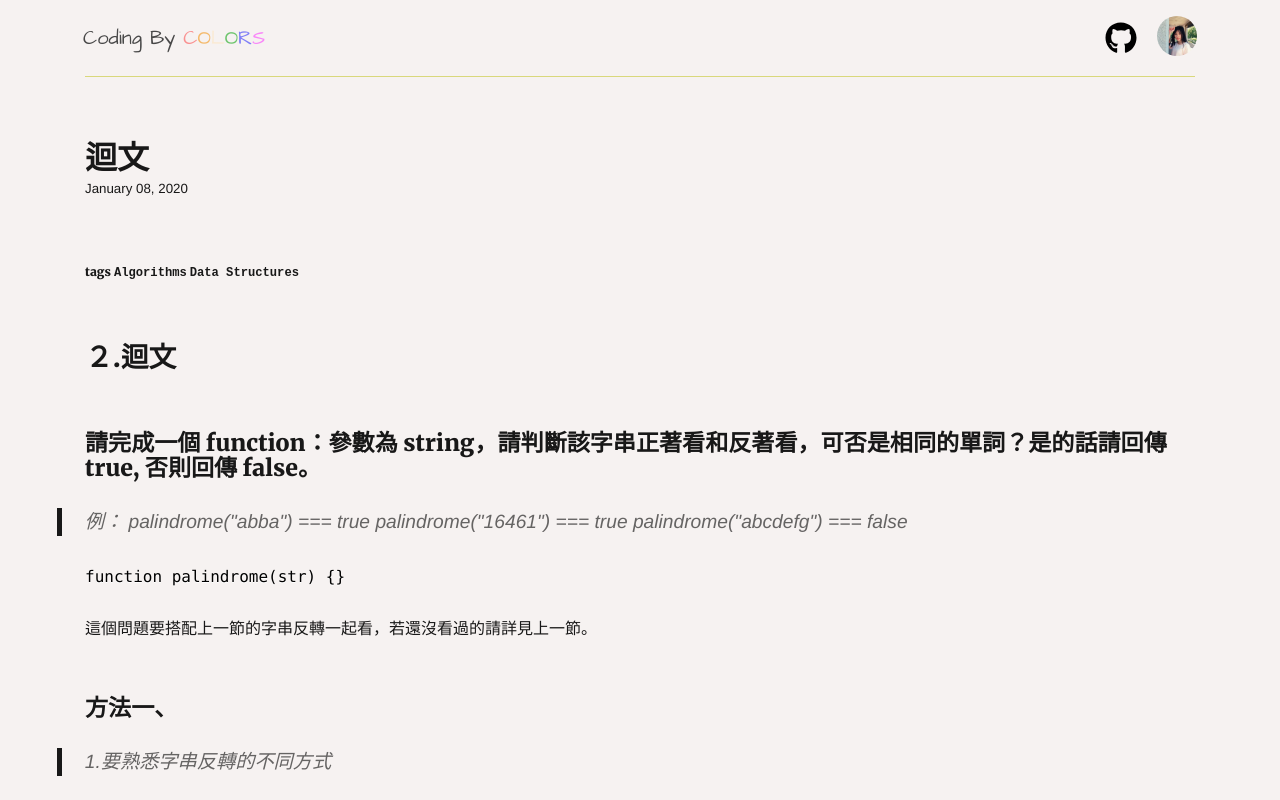
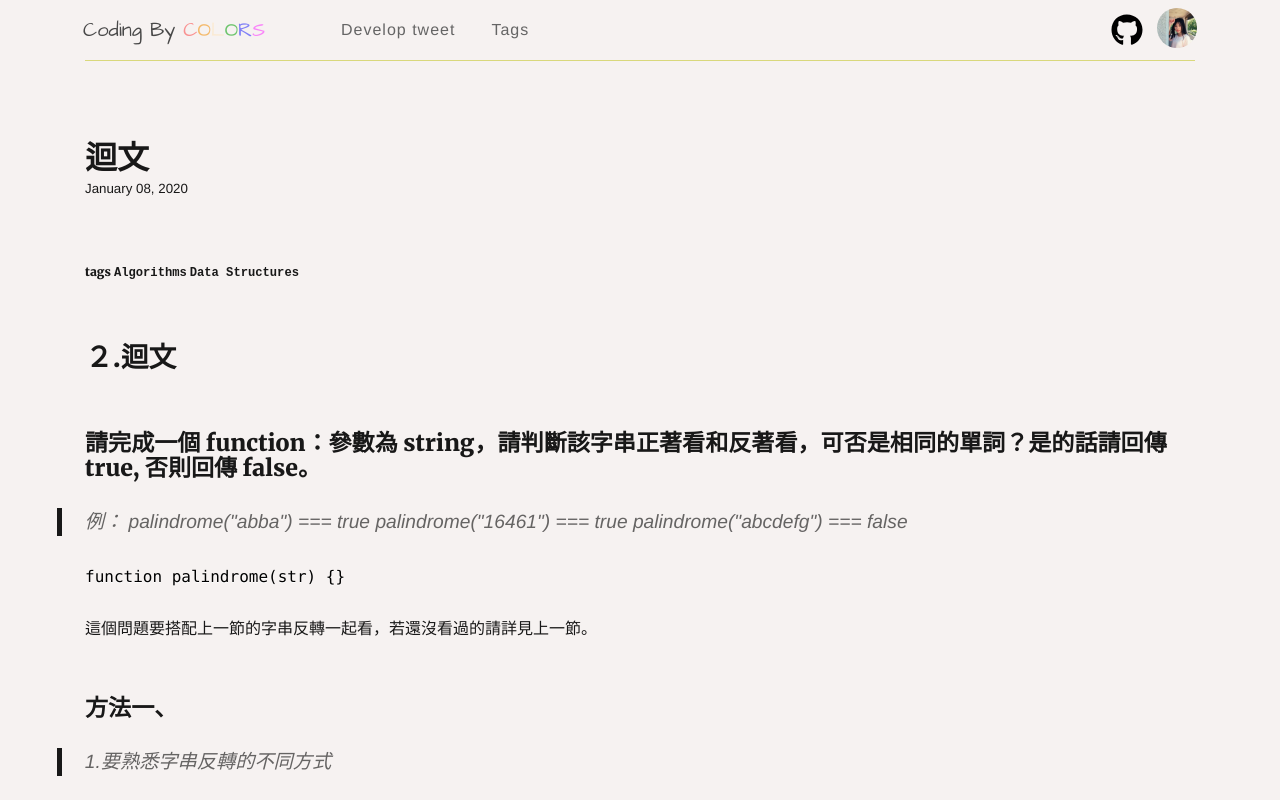
Before and after one commit to linyujo/CodingByColors, a Gatsby site: page /algorithms_and_data_structure_palindrome/ in a window 1280 px wide. Shown: the top 800 px of the page. Built offline with nearby package versions, Linux system fonts and the light colour scheme; Gatsby itself is replaced by a stand-in of ours; some packages are replaced by stand-ins of ours; code samples lack their colours.

Commit message:
[Feature]Header RWD finished

```diff
--- /dev/null
+++ b/src/components/Avatar.tsx
@@ -0,0 +1,37 @@
+import React, { FC } from "react"
+import styled from "styled-components"
+
+const Image = styled.img`
+  margin-bottom: 0;
+  border-radius: 50%;
+  transition: transform 0.5s;
+  opacity: 1;
+  animation-name: fadeInOpacity;
+  animation-iteration-count: 1;
+  animation-timing-function: ease-in;
+  animation-duration: 0.5s;
+  &:hover {
+    transform: scale(1.2);
+  }
+  @keyframes fadeInOpacity {
+    0% {
+      opacity: 0;
+    }
+    100% {
+      opacity: 1;
+    }
+  }
+`
+
+interface Props {
+  src: string
+  alt: string
+  height: number
+  width: number
+}
+
+const Avatar: FC<Props> = ({ src, alt, height, width }) => (
+  <Image src={src} alt={alt} height={height} width={width} />
+)
+
+export default Avatar
--- a/src/components/FadeInOut.tsx
+++ b/src/components/FadeInOut.tsx
@@ -1,29 +1,42 @@
 import React from "react"
 import { Transition } from "react-transition-group"
 
-const defaultStyles = {
-  position: "fixed",
-  top: 0,
-  left: 0,
-  right: 0,
-  zIndex: 500,
-  display: "block",
-  transform: "translateY(-100%)",
-  transition: "all 0.3s ease",
+interface Props {
+  toggle: Boolean
+  transitionStyles: {
+    entering: {
+      transform: string
+    }
+    entered: {
+      transform: string
+    }
+    exiting: {
+      transform: string
+    }
+  }
+  defaultStyles: {
+    position: string
+    top?: number
+    left?: number
+    right?: number
+    bottom?: number
+    zIndex: number
+    display: string
+    transform: {
+      transform: string
+    }
+    transition: string
+  }
 }
 
-const transitionStyles = {
-  entering: { transform: "translateY(-100%)" },
-  entered: { transform: "translateY(0)" }, // Transition to component being visible and having its position reset.
-  exiting: { transform: "translateY(-100%)" }, // Fade element out and slide it back up on exit.
-}
-
-interface Props {
-  inCondition: Boolean
-}
-
-const FadeInOut: React.FC<Props> = ({ inCondition, children }) => (
-  <Transition in={inCondition} timeout={{ enter: 0, exit: 0 }}>
+const FadeInOut: React.FC<Props> = ({
+  toggle,
+  transitionStyles,
+  defaultStyles,
+  children,
+}) => {
+  return (
+    <Transition in={toggle} timeout={{ enter: 0, exit: 0 }}>
       {status => (
         <div
           style={{
@@ -36,5 +49,6 @@ const FadeInOut: React.FC<Props> = ({ inCondition, children }) => (
       )}
     </Transition>
   )
+}
 
 export default FadeInOut
--- /dev/null
+++ b/src/components/HamburgerButton.tsx
@@ -0,0 +1,115 @@
+import React, { FC, useState } from "react"
+import styled from "styled-components"
+
+// const Hamburger = styled.a`
+//   z-index: 100;
+//   span {
+//     display: block;
+//     width: 32px;
+//     height: 2px;
+//     margin-bottom: 8px;
+//     background-color: #007acc;
+//     transition: all 0.3s;
+//     &:nth-child(3) {
+//       margin-bottom: 0;
+//     }
+//   }
+// `
+
+// const Cross = styled.a`
+//   display: block;
+//   width: 32px;
+//   height: 34px;
+//   span {
+//     width: 32px;
+//     height: 2px;
+//     background-color: #007acc;
+//     position: absolute;
+//     top: 50%;
+//     left: 50%;
+//     &:nth-child(1) {
+//       transform: translate(-50%, -50%) rotate(45deg);
+//     }
+//     &:nth-child(2) {
+//       transform: translate(-50%, -50%) rotate(-45deg);
+//     }
+//   }
+// `
+
+const Hamburger = styled.a`
+  z-index: 1000;
+  width: 32px;
+  height: 20px;
+  position: relative;
+  transform: rotate(0deg);
+  transition: 0.5s ease-in-out;
+  span {
+    display: block;
+    position: absolute;
+    width: 100%;
+    height: 2px;
+    background-color: #484848;
+    border-radius: 2px;
+    opacity: 1;
+    left: 0;
+    transform: rotate(0deg);
+    transition: all 0.3s ease-in-out;
+    &:nth-child(1) {
+      top: 0px;
+    }
+    &:nth-child(2) {
+      top: 10px;
+    }
+    &:nth-child(3) {
+      top: 10px;
+    }
+    &:nth-child(4) {
+      top: 20px;
+    }
+  }
+  &.cross {
+    span {
+      &:nth-child(1) {
+        top: 18px;
+        width: 0%;
+        left: 50%;
+      }
+      &:nth-child(2) {
+        transform: rotate(45deg);
+      }
+      &:nth-child(3) {
+        transform: rotate(-45deg);
+      }
+      &:nth-child(4) {
+        top: 18px;
+        width: 0%;
+        left: 50%;
+      }
+    }
+  }
+`
+
+interface Props {
+  handleClick: Function
+}
+
+const HamburgerButton: FC<Props> = ({ handleClick }) => {
+  const [isDefault, toggleButton] = useState(true)
+  const handleToggle = () => {
+    toggleButton(!isDefault)
+    handleClick()
+  }
+
+  const toggleClass = isDefault ? "" : "cross"
+
+  return (
+    <Hamburger onClick={handleToggle} className={`Hamburger ${toggleClass}`}>
+      <span></span>
+      <span></span>
+      <span></span>
+      <span></span>
+    </Hamburger>
+  )
+}
+
+export default HamburgerButton
--- a/src/components/Header.tsx
+++ b/src/components/Header.tsx
@@ -1,4 +1,4 @@
-import React from "react"
+import React, { FC, useState } from "react"
 import { Link } from "gatsby"
 import ReactGA from "react-ga"
 import styled from "styled-components"
@@ -6,10 +6,18 @@ import styled from "styled-components"
 import FadeInOut from "./FadeInOut"
 import Icon from "./Icon"
 import { SpaceBetween } from "./flexStyles"
+import Avatar from "./Avatar"
+import HamburgerButton from "./HamburgerButton"
+import PopupNav from "./PopupNav"
 
 const Wrapper = styled.div`
   box-shadow: 0 3px 0px -2px #cece4fb8;
   margin: 0 -2px;
+  background: #f6f2f1;
+  height: 60px;
+  @media (max-width: 768px) {
+    height: 50px;
+  }
 `
 
 const Title = styled.div`
@@ -30,28 +38,9 @@ const IconGroup = styled.div`
   }
 `
 
-const Avatar = styled.img`
-  margin: 1rem;
-  margin-right: 0;
-  border-radius: 50%;
-  height: 40px;
-  width: 40px;
-  transition: transform 0.5s;
-  opacity: 1;
-  animation-name: fadeInOpacity;
-  animation-iteration-count: 1;
-  animation-timing-function: ease-in;
-  animation-duration: 0.5s;
-  &:hover {
-    transform: scale(1.2);
-  }
-  @keyframes fadeInOpacity {
-    0% {
-      opacity: 0;
-    }
-    100% {
-      opacity: 1;
-    }
+const AvatarWrapper = styled.div`
+  a {
+    margin-left: 10px;
   }
 `
 
@@ -61,7 +50,11 @@ const GroupLeft = styled.div`
   align-items: center;
 `
 
-const GroupRight = styled.div``
+const GroupRight = styled.div`
+  display: flex;
+  justify-content: center;
+  align-items: center;
+`
 
 const GroupRight_Large = styled.div`
   display: flex;
@@ -73,44 +66,84 @@ const GroupRight_Large = styled.div`
 `
 
 const GroupRight_Small = styled.div`
-  display: block;
-  padding: 12px;
-  padding-top: 20px;
-  padding-right: 2px;
   cursor: pointer;
-  span {
-    display: block;
-    width: 32px;
-    height: 2px;
-    background-color: #007acc;
-    margin-bottom: 8px;
-    transition: all 0.3s;
-  }
-  &:hover {
-    span:nth-child(1) {
-      transform: translateX(20%);
-    }
-    span:nth-child(3) {
-      transform: translateX(-20%);
-    }
-  }
   @media (min-width: 769px) {
     display: none;
   }
 `
+
+const Nav = styled.nav`
+  position: absolute;
+  left: 248px;
+  top: 50%;
+  transform: translateY(-50%);
+  a {
+    padding: 10px;
+    margin-right: 16px;
+    letter-spacing: 1px;
+    color: #656565;
+    transition: all 0.2s;
+    &:hover {
+      transform: scale(1.04);
+      color: #484848;
+    }
+  }
+  @media (max-width: 768px) {
+    display: none;
+  }
+`
+
+const headerTransitionStyles = {
+  entering: { transform: "translateY(-100%)" },
+  entered: { transform: "translateY(0)" }, // Transition to component being visible and having its position reset.
+  exiting: { transform: "translateY(-100%)" }, // Fade element out and slide it back up on exit.
+}
+
+const headerDefaultStyles = {
+  position: "fixed",
+  top: 0,
+  left: 0,
+  right: 0,
+  zIndex: 500,
+  display: "block",
+  transform: headerTransitionStyles.entered,
+  transition: "all 0.3s ease",
+}
+
+const popupNavTransitionStyles = {
+  entering: { transform: "translateX(0%)" },
+  entered: { transform: "translateX(100%)" },
+  exiting: { transform: "translateX(0%)" },
+}
+
+const popupNavDefaultStyles = {
+  position: "fixed",
+  top: 0,
+  right: 0,
+  bottom: 0,
+  zIndex: 500,
+  display: "block",
+  transform: popupNavTransitionStyles.entered,
+  transition: "all 0.3s ease",
+}
 
 interface Props {
   // location: Location
   isScrollDown: Boolean
 }
 
-function isEqual() {
-  console.log("isEqual")
-  return true
+const Header: FC<Props> = ({ isScrollDown }) => {
+  const [isHidePopupNav, togglePopupNav] = useState(true)
+  const handlePopupMenu = () => {
+    togglePopupNav(!isHidePopupNav)
   }
-
-const Header: React.FC<Props> = ({ isScrollDown }) => (
-  <FadeInOut inCondition={!isScrollDown}>
+  const locked = true
+  return (
+    <FadeInOut
+      toggle={isHidePopupNav ? !isScrollDown : locked}
+      transitionStyles={headerTransitionStyles}
+      defaultStyles={headerDefaultStyles}
+    >
       <div className="container">
         <Wrapper>
           <SpaceBetween>
@@ -135,6 +168,30 @@ const Header: React.FC<Props> = ({ isScrollDown }) => (
                 </Title>
               </Link>
             </GroupLeft>
+            <Nav>
+              <Link
+                to="/develop_tweet"
+                onClick={() => {
+                  ReactGA.event({
+                    category: "User",
+                    action: "Click navbar logo",
+                  })
+                }}
+              >
+                Develop tweet
+              </Link>
+              <Link
+                to="/tags"
+                onClick={() => {
+                  ReactGA.event({
+                    category: "User",
+                    action: "Click navbar logo",
+                  })
+                }}
+              >
+                Tags
+              </Link>
+            </Nav>
             <GroupRight>
               <GroupRight_Large>
                 <IconGroup>
@@ -143,16 +200,26 @@ const Header: React.FC<Props> = ({ isScrollDown }) => (
                     icon={["fab", "github"]}
                   />
                 </IconGroup>
-              <div>
+                <AvatarWrapper>
                   <Link to="/">
-                  <Avatar src="/images/avatar.jpg" alt="Raine" />
+                    <Avatar
+                      src="/images/avatar.jpg"
+                      alt="Raine"
+                      width={40}
+                      height={40}
+                    />
                   </Link>
-              </div>
+                </AvatarWrapper>
               </GroupRight_Large>
               <GroupRight_Small>
-              <span></span>
-              <span></span>
-              <span></span>
+                <HamburgerButton handleClick={handlePopupMenu} />
+                <FadeInOut
+                  toggle={isHidePopupNav}
+                  defaultStyles={popupNavDefaultStyles}
+                  transitionStyles={popupNavTransitionStyles}
+                >
+                  <PopupNav />
+                </FadeInOut>
               </GroupRight_Small>
             </GroupRight>
           </SpaceBetween>
@@ -160,5 +227,6 @@ const Header: React.FC<Props> = ({ isScrollDown }) => (
       </div>
     </FadeInOut>
   )
+}
 
 export default Header
--- /dev/null
+++ b/src/components/PopupNav.tsx
@@ -0,0 +1,75 @@
+import React, { FC } from "react"
+import { Link } from "gatsby"
+import ReactGA from "react-ga"
+import styled from "styled-components"
+
+import Icon from "./Icon"
+import Avatar from "./Avatar"
+
+const Wrapper = styled.nav`
+  width: 50vw;
+  height: 100vh;
+  background: #f6f2f1;
+  ul {
+    padding-top: 68px;
+    padding-left: 64px;
+    text-align: left;
+    li {
+      padding: 20px 10px;
+      a {
+        display: block;
+      }
+    }
+  }
+  @media (max-width: 500px) {
+    width: 60vw;
+    ul {
+      padding-left: 24px;
+    }
+  }
+`
+
+interface Props {}
+
+const PopupNav: FC<Props> = () => (
+  <Wrapper>
+    <ul>
+      <li>
+        <Link
+          to="/develop_tweet"
+          onClick={() => {
+            ReactGA.event({
+              category: "User",
+              action: "Click navbar logo",
+            })
+          }}
+        >
+          Develop tweet
+        </Link>
+      </li>
+      <li>
+        <Link
+          to="/tags"
+          onClick={() => {
+            ReactGA.event({
+              category: "User",
+              action: "Click navbar logo",
+            })
+          }}
+        >
+          Tags
+        </Link>
+      </li>
+      <li>
+        <Icon href={`https://github.com/linyujo`} icon={["fab", "github"]} />
+      </li>
+      <li>
+        <Link to="/">
+          <Avatar src="/images/avatar.jpg" alt="Raine" width={40} height={40} />
+        </Link>
+      </li>
+    </ul>
+  </Wrapper>
+)
+
+export default PopupNav
--- a/src/components/PostGrid.tsx
+++ b/src/components/PostGrid.tsx
@@ -72,6 +72,7 @@ const Wrapper = styled.div`
   @media (max-width: 768px) {
     flex: 0 0 100%;
     max-width: 100%;
+    margin-bottom: 40px;
     &.reversed {
       flex-direction: column;
     }
@@ -118,6 +119,7 @@ const Info = styled.div`
   @media (max-width: 768px) {
     .info-wrapper {
       padding-top: 0;
+      background: #f0ebe6;
     }
     .info-content {
       position: relative;
--- /dev/null
+++ b/src/components/ScrollWrapper.tsx
@@ -0,0 +1,66 @@
+import React, { useState, useEffect, FC, useRef, ReactNode } from "react"
+
+interface Props {
+  children: (props: InjectedCounterProps) => ReactNode
+}
+
+const ScrollWrapper: FC<Props> = ({ children }) => {
+  const [isScrollDown, toggleScrollDown] = useState(false)
+  const [isLocked, toggleLocked] = useState(false)
+  const [lastY, saveLastY] = useState(0) // keep the lastest Y position
+
+  let lastCall = null
+
+  const handleScrollDown = bool => {
+    toggleScrollDown(bool)
+  }
+
+  const wrapperElement = useRef(null) // get the DOM element
+
+  const scrolling = () => {
+    if (isLocked) {
+      return
+    }
+    toggleLocked(true)
+
+    const wrapper: HTMLElement | null = wrapperElement.current
+
+    if (lastCall) {
+      // clear the last setTimeout before starting a new one
+      clearTimeout(lastCall)
+    }
+    lastCall = setTimeout(() => {
+      // get the current Y position
+      let currentY = Math.abs(wrapper.offsetTop - window.scrollY)
+
+      if (handleScrollDown) {
+        // "The current Y position > 0" && "The latest Y position < the current Y position
+        if (currentY > 0 && lastY <= currentY) {
+          // "Scrolling DOWN"
+          toggleScrollDown(true)
+        } else {
+          // "Scrolling UP"
+          toggleScrollDown(false)
+        }
+        saveLastY(currentY)
+      }
+    }, 200)
+
+    toggleLocked(false)
+  }
+  useEffect(() => {
+    window.addEventListener("scroll", scrolling)
+    // returned function will be called on component unmount
+    return () => {
+      window.removeEventListener("scroll", scrolling)
+    }
+  })
+
+  return (
+    <div className="scroll-wrapper" ref={wrapperElement}>
+      {children({ isScrollDown })}
+    </div>
+  )
+}
+
+export default ScrollWrapper
--- a/src/components/flexStyles/index.tsx
+++ b/src/components/flexStyles/index.tsx
@@ -4,6 +4,7 @@ import styled from "styled-components"
 const SpaceBetween = styled.div`
   display: flex;
   justify-content: space-between;
+  height: inherit;
 `
 
 export { SpaceBetween }
--- a/src/components/layout.tsx
+++ b/src/components/layout.tsx
@@ -1,9 +1,10 @@
-import React from "react"
+import React, { useState, FC } from "react"
 import { Link } from "gatsby"
 import styled from "styled-components"
 
 import Head from "./Head"
 import Header from "../components/Header"
+import ScrollWrapper from "./ScrollWrapper"
 
 import { rhythm, scale } from "../utils/typography"
 
@@ -23,7 +24,7 @@ interface Props {
   title: string
 }
 
-const Layout: React.FC<Props> = ({ location, title, children }) => {
+const Layout: FC<Props> = ({ location, title, children }) => {
   const rootPath = `${__PATH_PREFIX__}/`
   let header
 
@@ -68,28 +69,19 @@ const Layout: React.FC<Props> = ({ location, title, children }) => {
     )
   }
 
-  const [isScrollDown, toggleScrollDown] = React.useState(false)
-
   return (
-    // <div
-    //   style={{
-    //     marginLeft: `auto`,
-    //     marginRight: `auto`,
-    //     maxWidth: rhythm(24),
-    //     padding: `${rhythm(1.5)} ${rhythm(3 / 4)}`,
-    //   }}
-    // >
     <Root className="root">
       <Head />
-      <Header isScrollDown={isScrollDown} />
-      <Main>
-        <div className="container">{children}</div>
-      </Main>
-      <footer>
-        © {new Date().getFullYear()}, Built with
-        {` `}
-        <a href="https://www.gatsbyjs.org">Gatsby</a>
-      </footer>
+      <ScrollWrapper>
+        {({ isScrollDown }) => (
+          <>
+            <Header isScrollDown={isScrollDown} />
+            <Main>
+              <div className="container">{children}</div>
+            </Main>
+          </>
+        )}
+      </ScrollWrapper>
     </Root>
   )
 }
--- a/src/styles/_basic.scss
+++ b/src/styles/_basic.scss
@@ -22,6 +22,9 @@ body {
 ul {
   margin: 0;
   padding: 0;
+  li {
+    list-style: none;
+  }
 }
 
 a {
```
Lines whose indentation alone changed are shown as unchanged.
